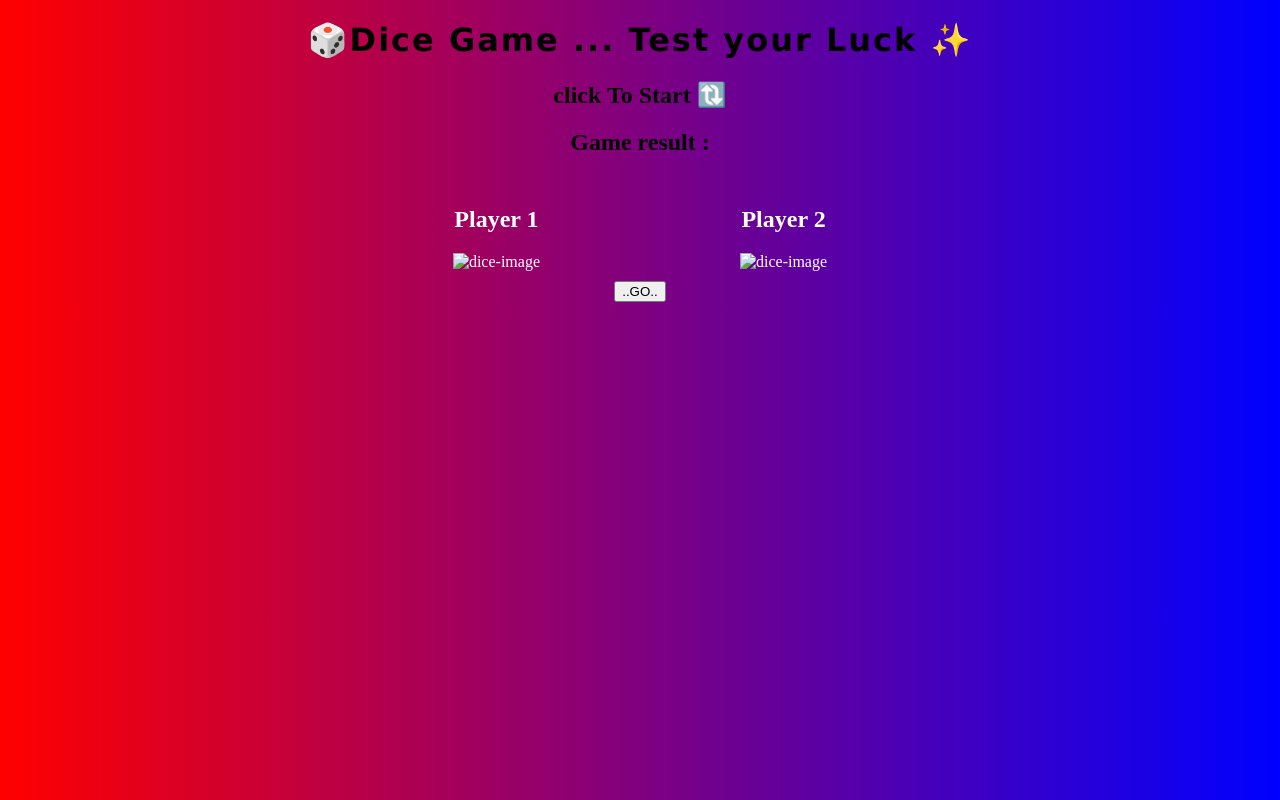
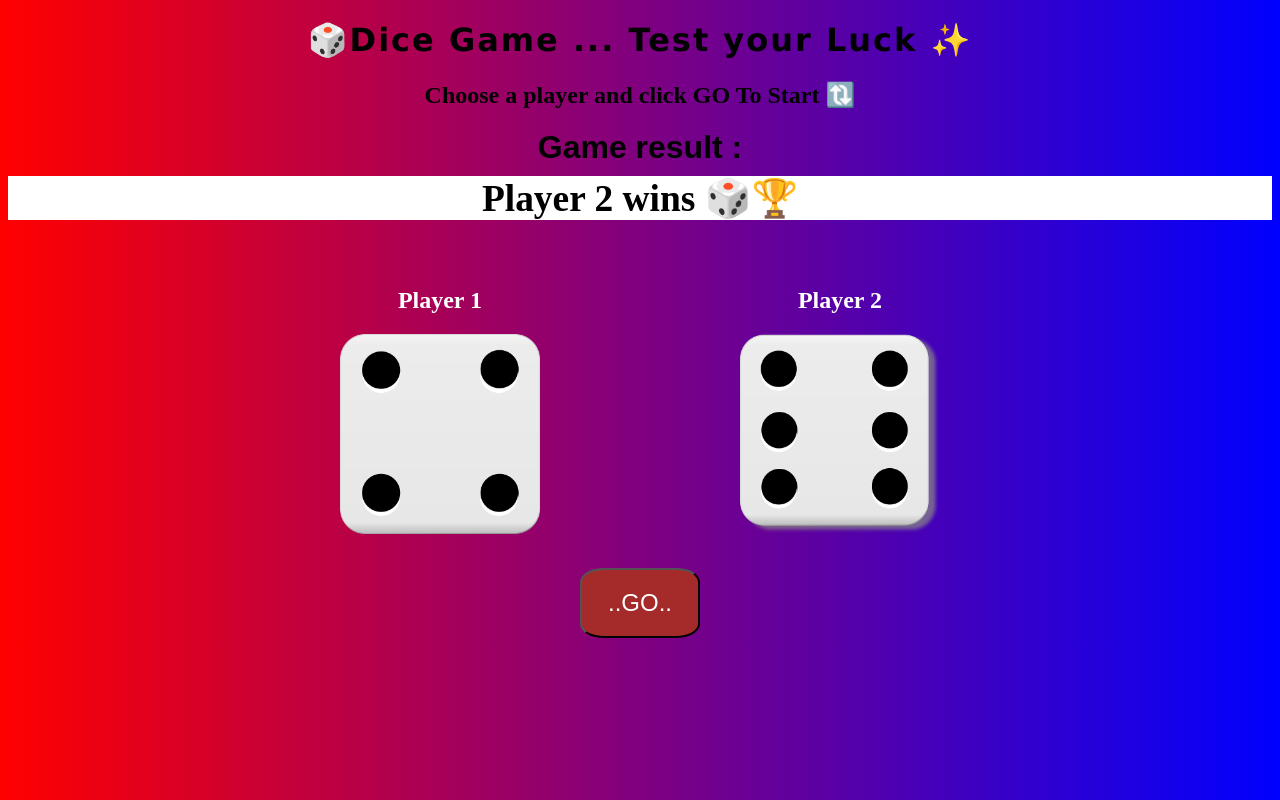
Before and after one commit to Abanoob-Meseha/Dice-Game, a plain HTML site: page index.html in a window 1280 px wide. Both pictures are taken after a click on the button "..GO..". Drawn offline with Linux system fonts and the light colour scheme.

Commit message:
final project working

```diff
--- a/css/style.css
+++ b/css/style.css
@@ -8,7 +8,19 @@ h1 {
     font-weight: bold;
     letter-spacing: 2px;
 }
-
+/* result class */
+.resultText{
+    font-family: fantasy;
+    font-size: xx-large;
+    margin: 2px auto;
+}
+h3 {
+    margin-top: 10px;
+}
+.result {
+    background-color: white;
+    font-size: xx-large;
+}
 /* players section */
 #players {
     display: inline-flex;
@@ -17,3 +29,17 @@ h1 {
 .player1 ,.player2 {
     margin: 10px 100px;
 }
+img {
+    width: 200px;
+    height: 200px;
+}
+/* Go button */
+.goBtn {
+    background-color: brown;
+    color: white;
+    font-size: x-large;
+    width: 120px;
+    height: 70px;
+    margin-top: 20px;
+    border-radius: 20%;
+}
--- a/index.html
+++ b/index.html
@@ -11,10 +11,10 @@
 <body >
     <!-- Header -->
     <h1>🎲Dice Game ... Test your Luck ✨</h1>
-    <h2> click To Start 🔃 </h2>
+    <h2> Choose a player and click GO To Start 🔃 </h2>
 
     <!-- Game result -->
-    <h2>Game result :</h2>
+    <h2 class="resultText">Game result :</h2>
     <div class="result"></div>
 
     <!-- players Section -->
@@ -22,17 +22,17 @@
         <!-- player 1 dice -->
         <div class="player1">
             <h2>Player 1</h2>
-            <img id="p1_img" src="images/dice1.jpg" alt="dice-image">
+            <img id="p1_img" src="images/dice1.png" alt="dice-image">
         </div>
 
         <!-- player 2 dice -->
         <div class="player2">
             <h2>Player 2</h2>
-            <img id="p2_img" src="images/dice1.jpg" alt="dice-image">
+            <img id="p2_img" src="images/dice1.png" alt="dice-image">
         </div>
     </section>
     <br>
-    <button>..GO..</button>
+    <button class="goBtn">..GO..</button>
     <script src="js/main.js"></script>
 </body>
 </html>
--- a/js/main.js
+++ b/js/main.js
@@ -1,3 +1,26 @@
 let result = document.querySelector('.result'),
     player1_img = document.querySelector('#p1_img'),
-    player2_img = document.querySelector('#p2_img');
+    player2_img = document.querySelector('#p2_img'),
+    goBtn = document.querySelector('.goBtn');
+
+function Go(){
+    console.log('button clicked')
+    p1Result = Math.ceil(Math.random() * (60/10));
+    p2Result = Math.ceil(Math.random() * (60/10));
+    player1_img.src = `images/dice${p1Result}.png`;
+    player2_img.src = `images/dice${p2Result}.png`;
+    console.log(`p1 = ${p1Result} , p2 =${p2Result}`)
+
+    if(p1Result > p2Result){
+        result.innerHTML = "<h3>Player 1 wins 🎲🏆</h3>";
+    }
+    else if (p1Result == p2Result){
+        result.innerHTML = "<h3>draw no one wins 🎲🏆</h3>";
+    }
+    else{
+        result.innerHTML = "<h3>Player 2 wins 🎲🏆</h3>";
+    }
+
+}
+
+goBtn.addEventListener('click' ,Go);
```
Also changed, not shown: images/dice1.png (added), images/dice2.png (added), images/dice3.png (added), images/dice4.png (added), images/dice5.png (added), images/dice6.png (added).
